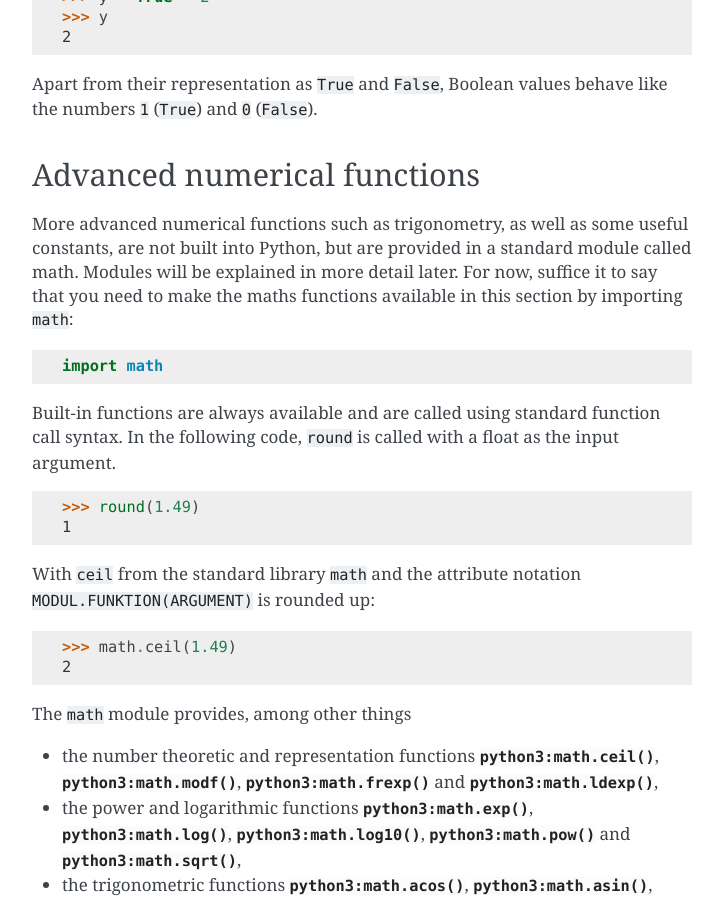
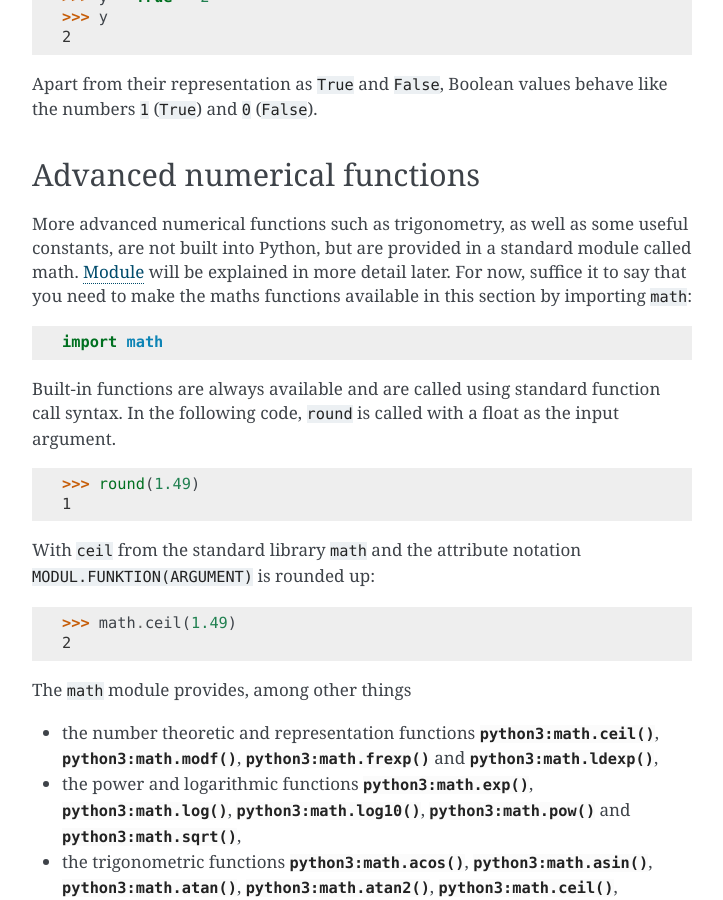
Before and after one commit to veit/python-basics-tutorial, a Sphinx documentation site: the page built from docs/types/numbers.rst, in a window 1280 px wide and 900 px high, scrolled down 3174 px. Shown: the whole window, without its empty margins (388-1111 px from the left). Built offline with Sphinx 7.4.7, drawn with Linux system fonts in a browser that asks for light colours; pages that are not in the unit, such as notebooks, are missing from menus.

Commit message:
:memo: Fix internal link

```diff
--- a/docs/types/numbers.rst
+++ b/docs/types/numbers.rst
@@ -158,9 +158,10 @@ Advanced numerical functions
 
 More advanced numerical functions such as trigonometry, as well as some useful
 constants, are not built into Python, but are provided in a standard module
-called :doc:`math <python3:library/math>`. Modules will be explained in more
-detail later. For now, suffice it to say that you need to make the maths
-functions available in this section by importing ``math``:
+called :doc:`math <python3:library/math>`. :doc:`Module
+</modules-packages/index>` will be explained in more detail later. For now,
+suffice it to say that you need to make the maths functions available in this
+section by importing ``math``:
 
 .. code-block:: python
 
```
